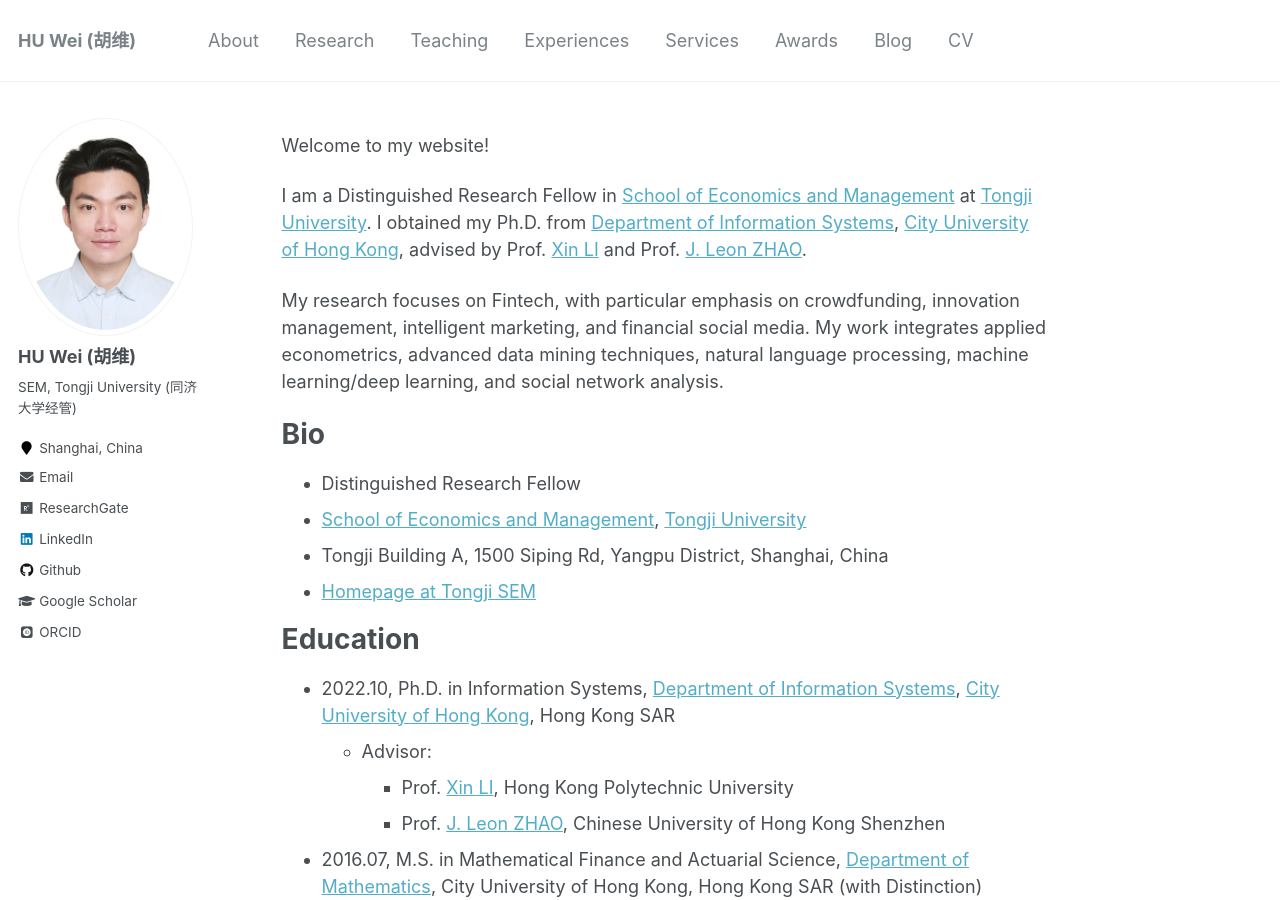
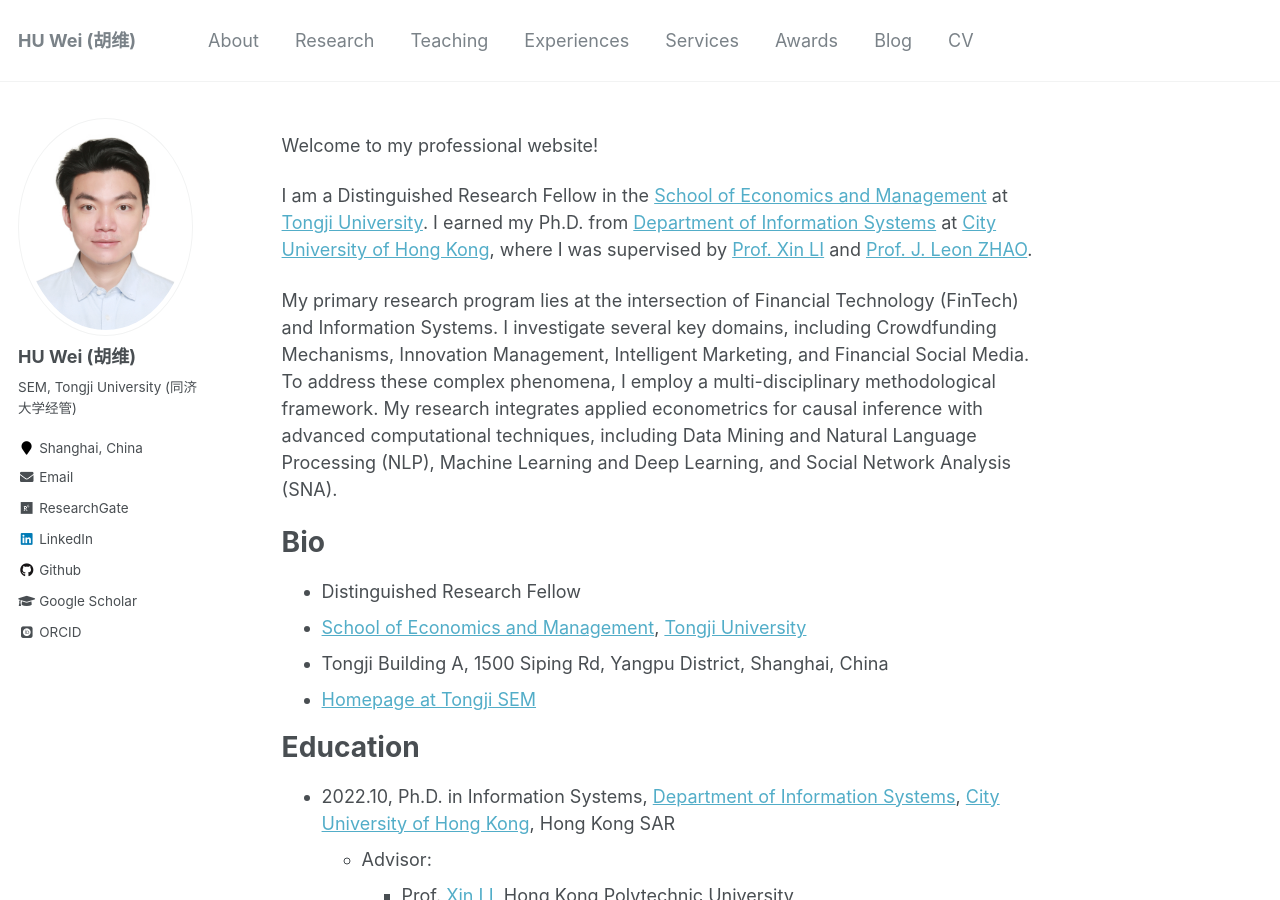
Before and after one commit to huwei-vincent/huwei-vincent.github.io, a Jekyll site: the page built from _pages/about.md, in a window 1280 px wide and 900 px high. Built offline with Jekyll 4.4.1, drawn with Linux system fonts in a browser that asks for light colours; some web fonts are replaced.

Commit message:
update about.md

```diff
--- a/_pages/about.md
+++ b/_pages/about.md
@@ -8,11 +8,11 @@ author_profile: true
 #   - /about.html
 ---
 
-Welcome to my website!
+Welcome to my professional website!
 
-I am a Distinguished Research Fellow in [School of Economics and Management](https://sem.tongji.edu.cn/semen/) at [Tongji University](https://en.tongji.edu.cn/p/#/). I obtained my Ph.D. from [Department of Information Systems](https://www.cb.cityu.edu.hk/is/), [City University of Hong Kong](https://www.cityu.edu.hk/), advised by Prof. [Xin LI](https://www.cb.cityu.edu.hk/staff/xinli24/) and Prof. [J. Leon ZHAO](https://myweb.cuhk.edu.cn/leonzhao).
+I am a Distinguished Research Fellow in the [School of Economics and Management](https://sem.tongji.edu.cn/semen/) at [Tongji University](https://en.tongji.edu.cn/p/#/). I earned my Ph.D. from [Department of Information Systems](https://www.cb.cityu.edu.hk/is/) at [City University of Hong Kong](https://www.cityu.edu.hk/), where I was supervised by [Prof. Xin LI](https://www.cb.cityu.edu.hk/staff/xinli24/) and [Prof. J. Leon ZHAO](https://myweb.cuhk.edu.cn/leonzhao).
 
-My research focuses on Fintech, with particular emphasis on crowdfunding, innovation management, intelligent marketing, and financial social media. My work integrates applied econometrics, advanced data mining techniques, natural language processing, machine learning/deep learning, and social network analysis.
+My primary research program lies at the intersection of Financial Technology (FinTech) and Information Systems. I investigate several key domains, including Crowdfunding Mechanisms, Innovation Management, Intelligent Marketing, and Financial Social Media. To address these complex phenomena, I employ a multi-disciplinary methodological framework. My research integrates applied econometrics for causal inference with advanced computational techniques, including Data Mining and Natural Language Processing (NLP), Machine Learning and Deep Learning, and Social Network Analysis (SNA).
 
 # Bio
 
```
